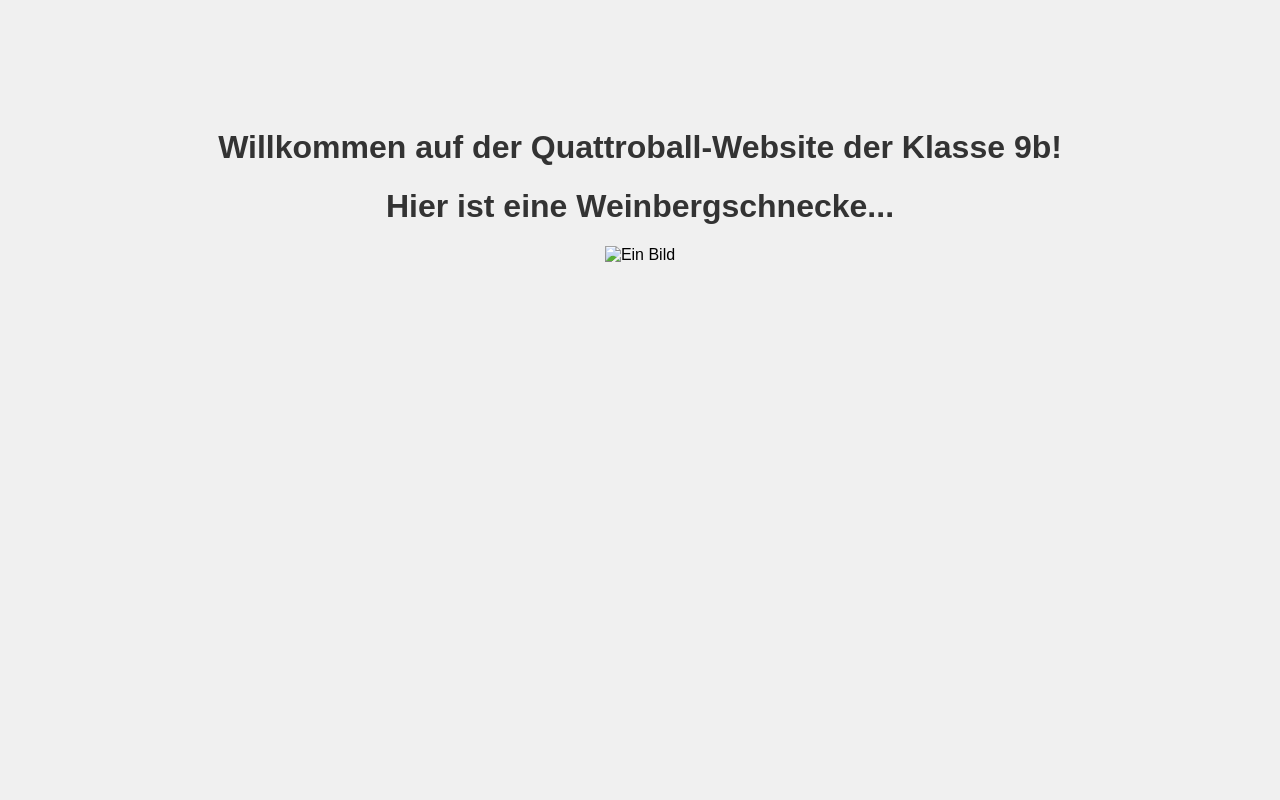
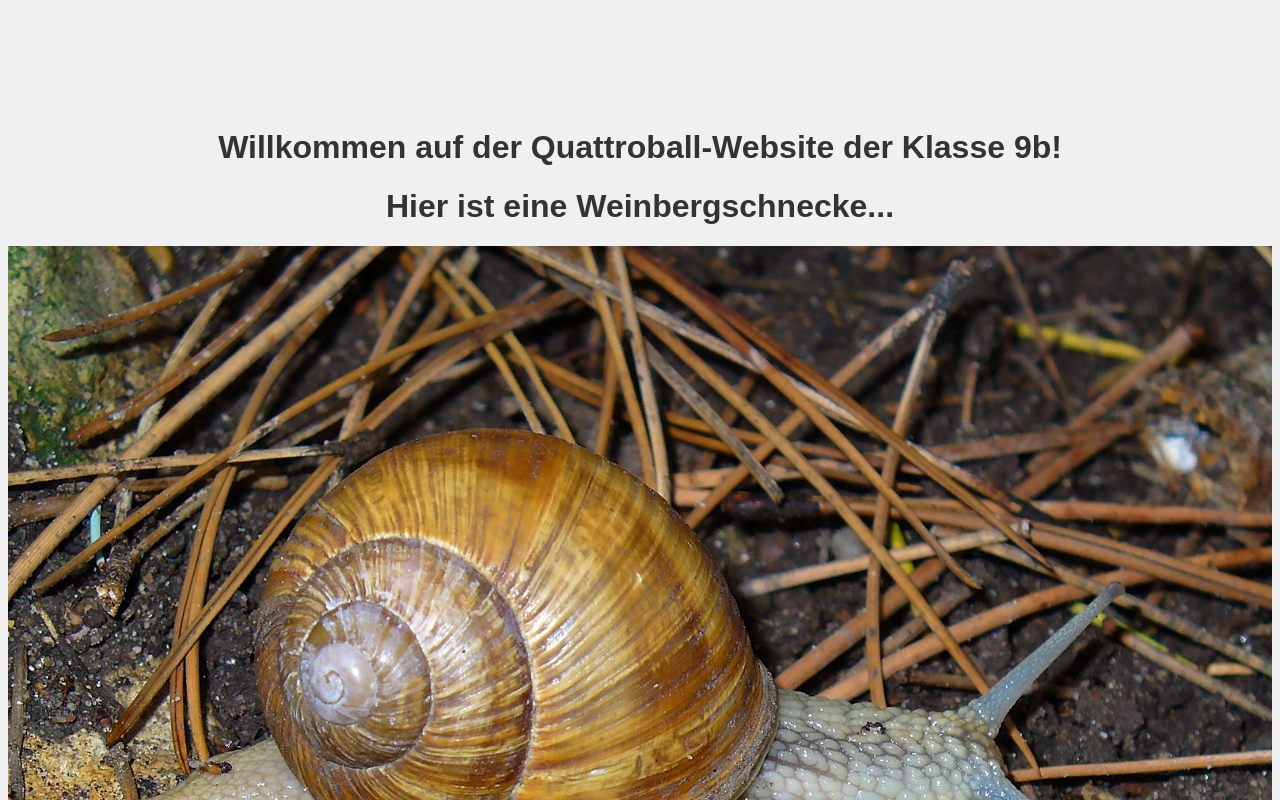
Before and after one commit to mmmarijan/Quatroball, a plain HTML site: page Index.html in a window 1280 px wide. Shown: the top 800 px of the page. Drawn offline with Linux system fonts and the light colour scheme.

Commit message:
Update Index.html

```diff
--- a/Index.html
+++ b/Index.html
@@ -18,6 +18,6 @@
 <body>
     <h1>Willkommen auf der Quattroball-Website der Klasse 9b!</h1>
     <h1>Hier ist eine Weinbergschnecke...</h1>
-    <img src="IMG_1234.jpeg" alt="Ein Bild" style="max-width: 100%; height: auto;">
+    <img src="IMG_1024.jpeg" alt="Ein Bild" style="max-width: 100%; height: auto;">
 </body>
 </html>
```
